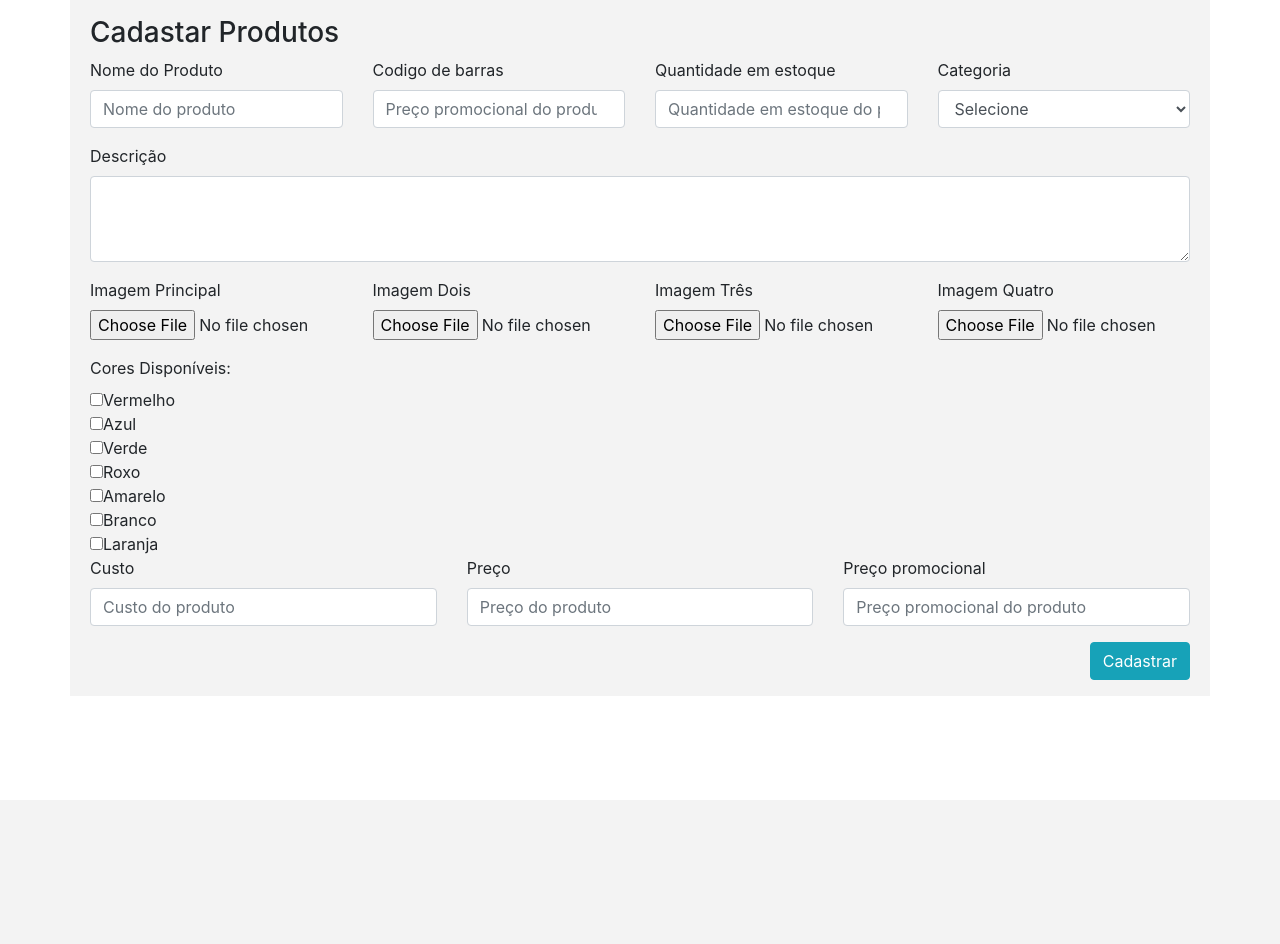
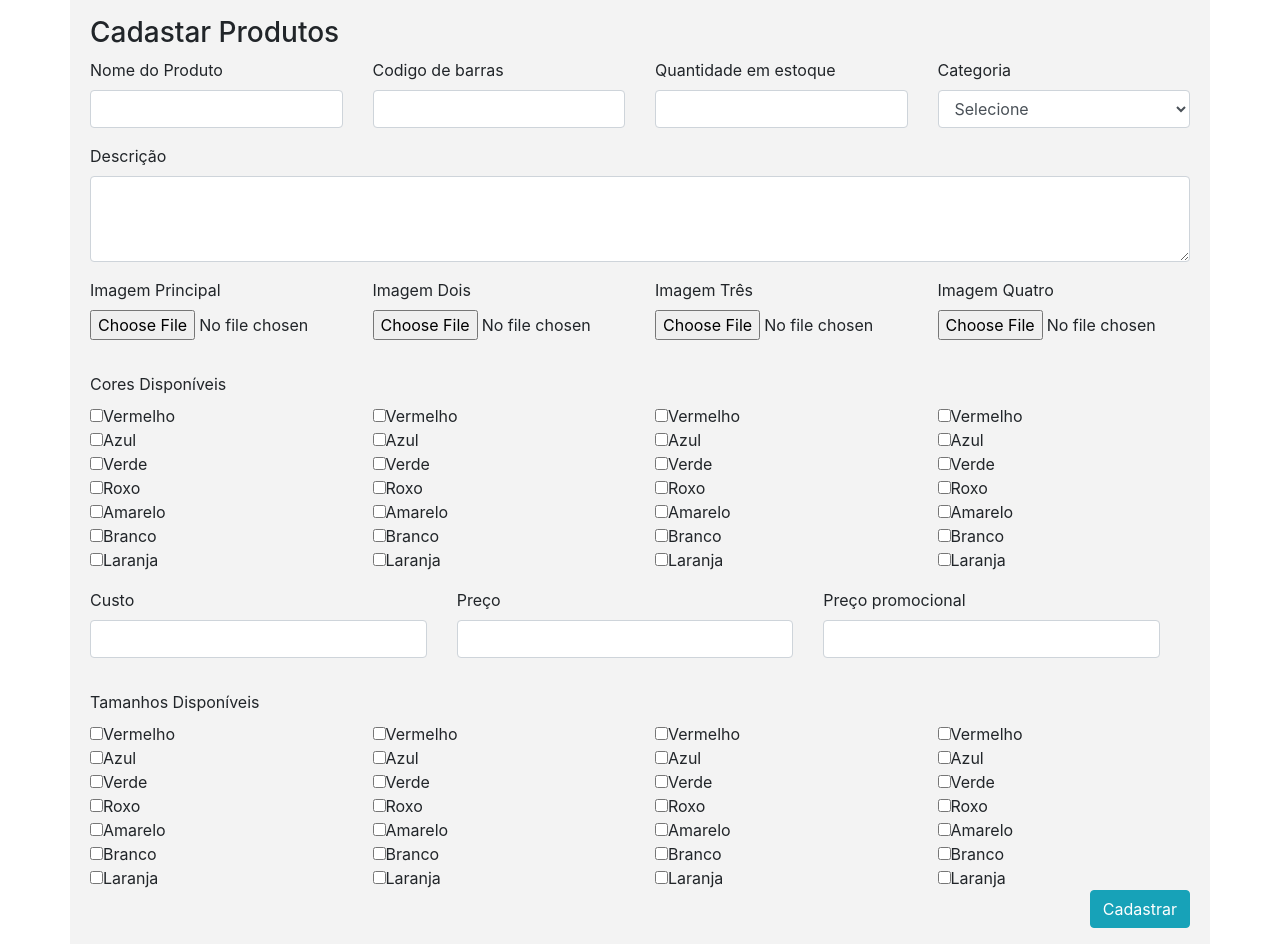
Before and after one commit to nicolahsss/projeto-talisma, a PHP site: page /app/pages/painelADM/opcoesPainelADM/opcoesGerenciaProdutos/cadastrarProdutos.php in a window 1280 px wide. Before the commit the page ends 680 px from the top, so only its background shows below. Run offline with PHP 8.4, Linux system fonts and the light colour scheme; data comes from the database, SQL or seed files in the repository.

Commit message:
Alteração no formulario de cadastro de produtos, adicionando tamanho e cores disponiveis.

```diff
--- a/app/pages/painelADM/opcoesPainelADM/opcoesGerenciaProdutos/cadastrarProdutos.php
+++ b/app/pages/painelADM/opcoesPainelADM/opcoesGerenciaProdutos/cadastrarProdutos.php
@@ -18,17 +18,17 @@ require '../../../../../adm/consultasSQL/consultaDadosCategorias.php';
     <form class="row" action="../../../adm/validacoes/validarCadastroDeProduto/cadastrarProduto.php" method="post"  enctype="multipart/form-data">
       <div class="form-group col-md-3">
         <label for="nome">Nome do Produto</label>
-        <input type="text" class="form-control" id="nome" name="nomeproduto" placeholder="Nome do produto">
+        <input type="text" class="form-control" id="nome" name="nomeproduto">
       </div>
 
       <div class="form-group col-md-3">
         <label for="preco-promocional">Codigo de barras</label>
-        <input type="number" class="form-control" name="codigodebarras" id="preco-promocional" placeholder="Preço promocional do produto">
+        <input type="number" class="form-control" name="codigodebarras" id="preco-promocional">
       </div>
 
       <div class="form-group col-md-3">
         <label for="quantidade">Quantidade em estoque</label>
-        <input type="number" class="form-control" name="quantidadeemestoque" id="quantidade" placeholder="Quantidade em estoque do produto">
+        <input type="number" class="form-control" name="quantidadeemestoque" id="quantidade">
       </div>
 
       <div class="form-group col-md-3">
@@ -75,8 +75,37 @@ require '../../../../../adm/consultasSQL/consultaDadosCategorias.php';
         </div>
       </div>
 
-      <div class="col-md-12">
-        <label for="cores">Cores Disponíveis:</label><br>
+      <div class="col-md-12" style="margin-top: 1rem;">
+        <label for="cores">Cores Disponíveis</label>
+      </div>
+      <div class="col-md-3">
+        <input type="checkbox" id="cores" name="cores[Vermelho]" value="">Vermelho<br>
+        <input type="checkbox" id="cores" name="cores[Azul]" value="">Azul<br>
+        <input type="checkbox" id="cores" name="cores[Verde]" value="">Verde<br>
+        <input type="checkbox" id="cores" name="cores[Roxo]" value="">Roxo<br>
+        <input type="checkbox" id="cores" name="cores[Amarelo]" value="">Amarelo<br>
+        <input type="checkbox" id="cores" name="cores[Branco]" value="">Branco<br>
+        <input type="checkbox" id="cores" name="cores[Laranja]" value="">Laranja<br>
+      </div>
+      <div class="col-md-3">
+        <input type="checkbox" id="cores" name="cores[Vermelho]" value="">Vermelho<br>
+        <input type="checkbox" id="cores" name="cores[Azul]" value="">Azul<br>
+        <input type="checkbox" id="cores" name="cores[Verde]" value="">Verde<br>
+        <input type="checkbox" id="cores" name="cores[Roxo]" value="">Roxo<br>
+        <input type="checkbox" id="cores" name="cores[Amarelo]" value="">Amarelo<br>
+        <input type="checkbox" id="cores" name="cores[Branco]" value="">Branco<br>
+        <input type="checkbox" id="cores" name="cores[Laranja]" value="">Laranja<br>
+      </div>
+      <div class="col-md-3">
+        <input type="checkbox" id="cores" name="cores[Vermelho]" value="">Vermelho<br>
+        <input type="checkbox" id="cores" name="cores[Azul]" value="">Azul<br>
+        <input type="checkbox" id="cores" name="cores[Verde]" value="">Verde<br>
+        <input type="checkbox" id="cores" name="cores[Roxo]" value="">Roxo<br>
+        <input type="checkbox" id="cores" name="cores[Amarelo]" value="">Amarelo<br>
+        <input type="checkbox" id="cores" name="cores[Branco]" value="">Branco<br>
+        <input type="checkbox" id="cores" name="cores[Laranja]" value="">Laranja<br>
+      </div>
+      <div class="col-md-3">
         <input type="checkbox" id="cores" name="cores[Vermelho]" value="">Vermelho<br>
         <input type="checkbox" id="cores" name="cores[Azul]" value="">Azul<br>
         <input type="checkbox" id="cores" name="cores[Verde]" value="">Verde<br>
@@ -87,17 +116,60 @@ require '../../../../../adm/consultasSQL/consultaDadosCategorias.php';
       </div>
 
 
+      <div class="col-md-12 row" style="margin-top:1rem;">
         <div class="form-group col-md-4">
           <label for="custo">Custo</label>
-        <input type="number" name="custoproduto" class="form-control" id="custo" placeholder="Custo do produto">
+          <input type="number" name="custoproduto" class="form-control" id="custo">
         </div>
         <div class="form-group col-md-4">
           <label for="preco">Preço</label>
-        <input type="number" name="precoproduto" class="form-control" id="preco" placeholder="Preço do produto">
+          <input type="number" name="precoproduto" class="form-control" id="preco">
         </div>
         <div class="form-group col-md-4">
           <label for="preco-promocional">Preço promocional</label>
-        <input type="number" name="precopromocional" class="form-control" id="preco-promocional" placeholder="Preço promocional do produto">
+          <input type="number" name="precopromocional" class="form-control" id="preco-promocional">
+        </div>
+      </div>
+
+
+      <div class="col-md-12" style="margin-top: 1rem;">
+        <label for="cores">Tamanhos Disponíveis</label>
+      </div>
+      <div class="col-md-3">
+        <input type="checkbox" id="cores" name="cores[Vermelho]" value="">Vermelho<br>
+        <input type="checkbox" id="cores" name="cores[Azul]" value="">Azul<br>
+        <input type="checkbox" id="cores" name="cores[Verde]" value="">Verde<br>
+        <input type="checkbox" id="cores" name="cores[Roxo]" value="">Roxo<br>
+        <input type="checkbox" id="cores" name="cores[Amarelo]" value="">Amarelo<br>
+        <input type="checkbox" id="cores" name="cores[Branco]" value="">Branco<br>
+        <input type="checkbox" id="cores" name="cores[Laranja]" value="">Laranja<br>
+      </div>
+      <div class="col-md-3">
+        <input type="checkbox" id="cores" name="cores[Vermelho]" value="">Vermelho<br>
+        <input type="checkbox" id="cores" name="cores[Azul]" value="">Azul<br>
+        <input type="checkbox" id="cores" name="cores[Verde]" value="">Verde<br>
+        <input type="checkbox" id="cores" name="cores[Roxo]" value="">Roxo<br>
+        <input type="checkbox" id="cores" name="cores[Amarelo]" value="">Amarelo<br>
+        <input type="checkbox" id="cores" name="cores[Branco]" value="">Branco<br>
+        <input type="checkbox" id="cores" name="cores[Laranja]" value="">Laranja<br>
+      </div>
+      <div class="col-md-3">
+        <input type="checkbox" id="cores" name="cores[Vermelho]" value="">Vermelho<br>
+        <input type="checkbox" id="cores" name="cores[Azul]" value="">Azul<br>
+        <input type="checkbox" id="cores" name="cores[Verde]" value="">Verde<br>
+        <input type="checkbox" id="cores" name="cores[Roxo]" value="">Roxo<br>
+        <input type="checkbox" id="cores" name="cores[Amarelo]" value="">Amarelo<br>
+        <input type="checkbox" id="cores" name="cores[Branco]" value="">Branco<br>
+        <input type="checkbox" id="cores" name="cores[Laranja]" value="">Laranja<br>
+      </div>
+      <div class="col-md-3">
+        <input type="checkbox" id="cores" name="cores[Vermelho]" value="">Vermelho<br>
+        <input type="checkbox" id="cores" name="cores[Azul]" value="">Azul<br>
+        <input type="checkbox" id="cores" name="cores[Verde]" value="">Verde<br>
+        <input type="checkbox" id="cores" name="cores[Roxo]" value="">Roxo<br>
+        <input type="checkbox" id="cores" name="cores[Amarelo]" value="">Amarelo<br>
+        <input type="checkbox" id="cores" name="cores[Branco]" value="">Branco<br>
+        <input type="checkbox" id="cores" name="cores[Laranja]" value="">Laranja<br>
       </div>
         <div class="col-md-12" style="display: flex; justify-content:right;">
             <button class="btn btn-info">Cadastrar</button>
```
Lines whose indentation alone changed are shown as unchanged.
